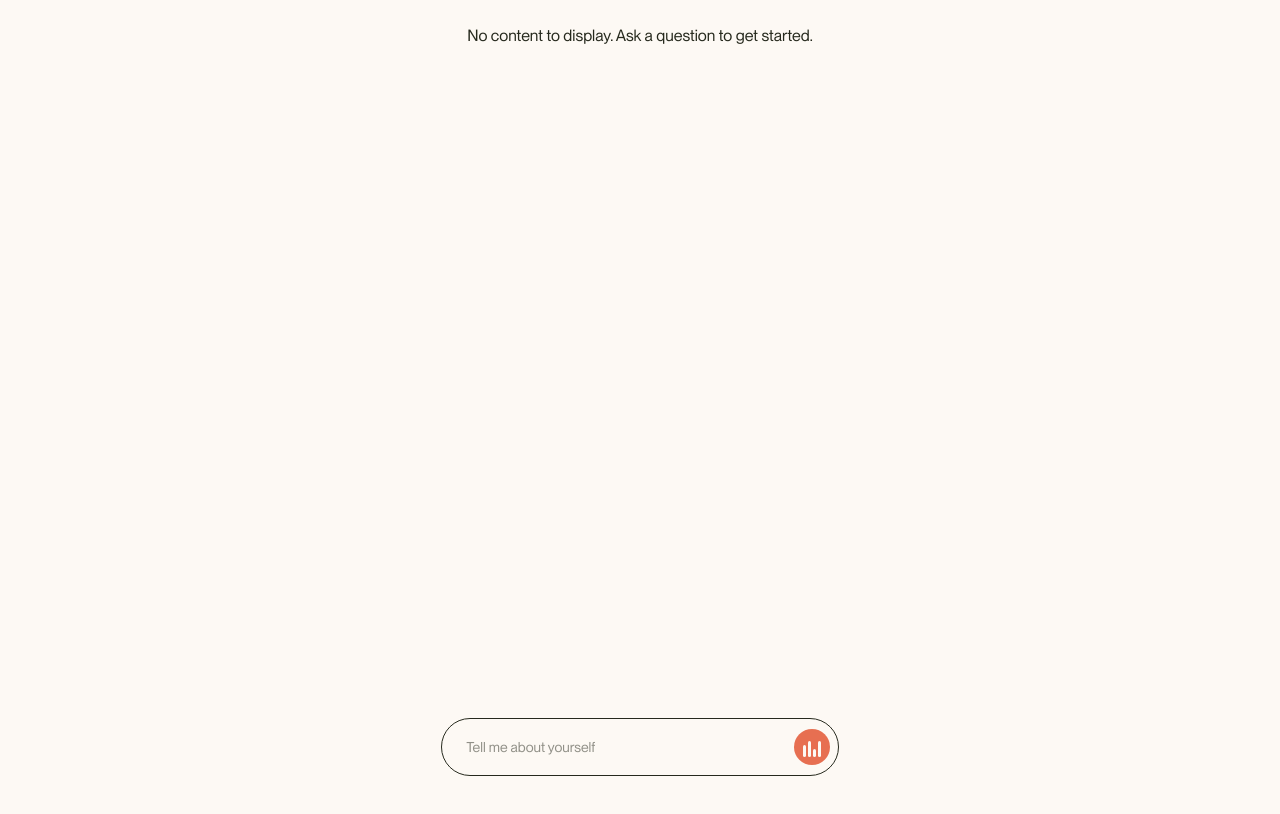
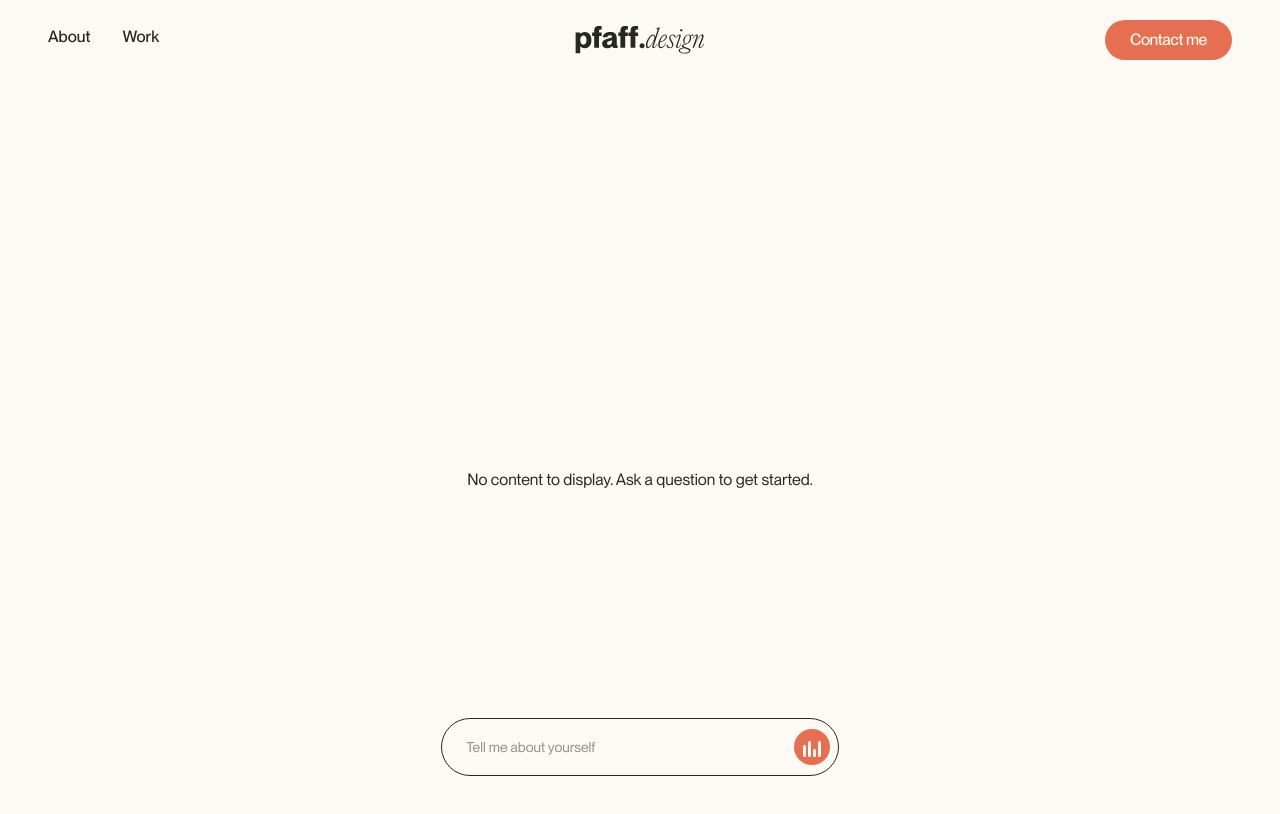
Before and after one commit to pfaff-designed/pfaff-designs, a Next.js app: page / in a window 1280 px wide. Shown: the top 814 px of the page. Built offline with nearby package versions, Linux system fonts and the light colour scheme.

Commit message:
create header

```diff
--- a/src/app/layout.tsx
+++ b/src/app/layout.tsx
@@ -1,5 +1,6 @@
 import type { Metadata } from "next";
 import "./globals.css";
+import { Header } from "@/components/page-components/Header";
 
 export const metadata: Metadata = {
   title: "pfaff-designs",
@@ -19,7 +20,10 @@ export default function RootLayout({
 }>) {
   return (
     <html lang="en">
-      <body>{children}</body>
+      <body>
+        <Header />
+        {children}
+      </body>
     </html>
   );
 }
--- a/src/app/page.tsx
+++ b/src/app/page.tsx
@@ -92,7 +92,7 @@ export default function Home() {
   return (
     <main className="min-h-screen bg-default">
       {/* Renderer Content Area */}
-      <div className="pb-[12rem]">
+      <div>
         <Renderer data={renderedContent} />
       </div>
 
--- /dev/null
+++ b/src/components/page-components/Header/Header.tsx
@@ -0,0 +1,135 @@
+"use client";
+
+import * as React from "react";
+import Link from "next/link";
+import Image from "next/image";
+import { cn } from "@/lib/utils";
+import { NavItem } from "@/components/molecules/NavItem";
+import { Button } from "@/components/atoms/Button";
+
+export interface HeaderLink {
+  label: string;
+  href: string;
+  active?: boolean;
+}
+
+export interface HeaderProps {
+  links?: HeaderLink[];
+  contactLabel?: string;
+  contactHref?: string;
+  onContactClick?: () => void;
+  className?: string;
+}
+
+const DEFAULT_LINKS: HeaderLink[] = [
+  { label: "About", href: "/about" },
+  { label: "Work", href: "/work" },
+];
+
+const Header = React.forwardRef<HTMLElement, HeaderProps>(
+  (
+    {
+      links = DEFAULT_LINKS,
+      contactLabel = "Contact me",
+      contactHref = "/contact",
+      onContactClick,
+      className,
+    },
+    ref
+  ) => {
+    const handleLogoClick = React.useCallback(
+      (e: React.MouseEvent<HTMLAnchorElement>) => {
+        // Reset the experience by navigating to home
+        // Using window.location.href for a full page reload to reset all state
+        e.preventDefault();
+        window.location.href = "/";
+      },
+      []
+    );
+
+    const handleContactClick = React.useCallback(
+      (e: React.MouseEvent<HTMLButtonElement>) => {
+        if (onContactClick) {
+          e.preventDefault();
+          onContactClick();
+        }
+      },
+      [onContactClick]
+    );
+
+    return (
+      <header
+        ref={ref}
+        className={cn(
+          "relative w-full bg-default",
+          "flex items-center justify-between",
+          "px-[1.5rem] md:px-[2rem] lg:px-[3rem]",
+          "h-[4.5rem] md:h-[5rem]",
+          className
+        )}
+      >
+        {/* Left: Navigation Links */}
+        <nav
+          className="flex items-center gap-[1.5rem] md:gap-[2rem]"
+          aria-label="Main navigation"
+        >
+          {links.map((link) => (
+            <NavItem
+              key={link.href}
+              href={link.href}
+              active={link.active}
+              className="text-[0.875rem] md:text-[1rem]"
+            >
+              {link.label}
+            </NavItem>
+          ))}
+        </nav>
+
+        {/* Center: Logo */}
+        <div className="absolute left-1/2 top-1/2 -translate-x-1/2 -translate-y-1/2">
+          <Link
+            href="/"
+            onClick={handleLogoClick}
+            className="flex items-center justify-center"
+            aria-label="Home - pfaff.design"
+          >
+            <Image
+              src="/pfaff-design-logo.svg"
+              alt="pfaff.design"
+              width={120}
+              height={26}
+              priority
+              className="h-[1.625rem] md:h-[1.75rem] w-auto"
+            />
+          </Link>
+        </div>
+
+        {/* Right: Contact CTA */}
+        <div className="flex items-center">
+          {onContactClick ? (
+            <Button
+              variant="primary"
+              onClick={handleContactClick}
+              className="text-[0.875rem] md:text-[1rem] px-[1.5rem] py-[0.75rem]"
+            >
+              {contactLabel}
+            </Button>
+          ) : (
+            <Link href={contactHref}>
+              <Button
+                variant="primary"
+                className="text-[0.875rem] md:text-[1rem] px-[1.5rem] py-[0.75rem]"
+              >
+                {contactLabel}
+              </Button>
+            </Link>
+          )}
+        </div>
+      </header>
+    );
+  }
+);
+
+Header.displayName = "Header";
+
+export { Header };
--- /dev/null
+++ b/src/components/page-components/Header/index.ts
@@ -0,0 +1,2 @@
+export { Header } from "./Header";
+export type { HeaderProps, HeaderLink } from "./Header";
--- a/src/components/utility/Renderer/Renderer.tsx
+++ b/src/components/utility/Renderer/Renderer.tsx
@@ -1,4 +1,5 @@
 import * as React from "react";
+import { cn } from "@/lib/utils";
 import { getComponent, hasComponent, isValidChild, componentRegistry } from "@/lib/registry/componentRegistry";
 
 export interface Block {
@@ -435,7 +436,7 @@ export const Renderer: React.FC<RendererProps> = ({ data, className }) => {
   if (!data) {
     console.log("Renderer: No data provided");
     return (
-      <div className={className}>
+      <div className={cn("flex items-center justify-center h-screen", className)}>
         <div className="p-6 text-center text-text-muted">
           <p>No content to display. Ask a question to get started.</p>
         </div>
```
Also changed, not shown: public/pfaff-design-logo.svg (added), 1 other file (tests, documents, lock files or other folders).
